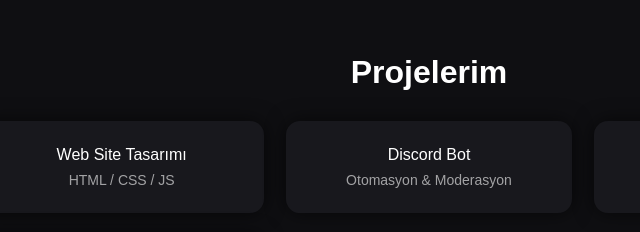
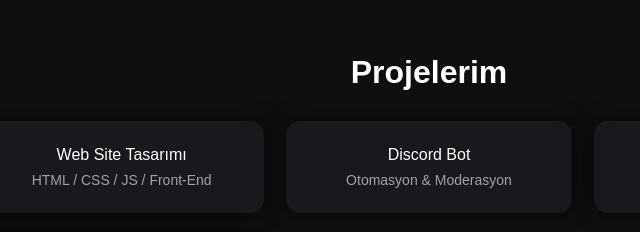
Before and after one commit to Ai458288/kisiselsitem, a plain HTML site: page proje.html in a window 1280 px wide. Shown: the part 173-405 px from the top of the page, 211-851 px from the left. Drawn offline with Linux system fonts and the light colour scheme.

Commit message:
update proje.html

```diff
--- a/proje.html
+++ b/proje.html
@@ -80,7 +80,7 @@ h1{
     <div class="projects">
         <div class="card" onclick="location.href="websitetasarim.html">
             Web Site Tasarımı
-            <span>HTML / CSS / JS</span>
+            <span>HTML / CSS / JS / Front-End</span>
         </div>
 
         <div class="card">
```
